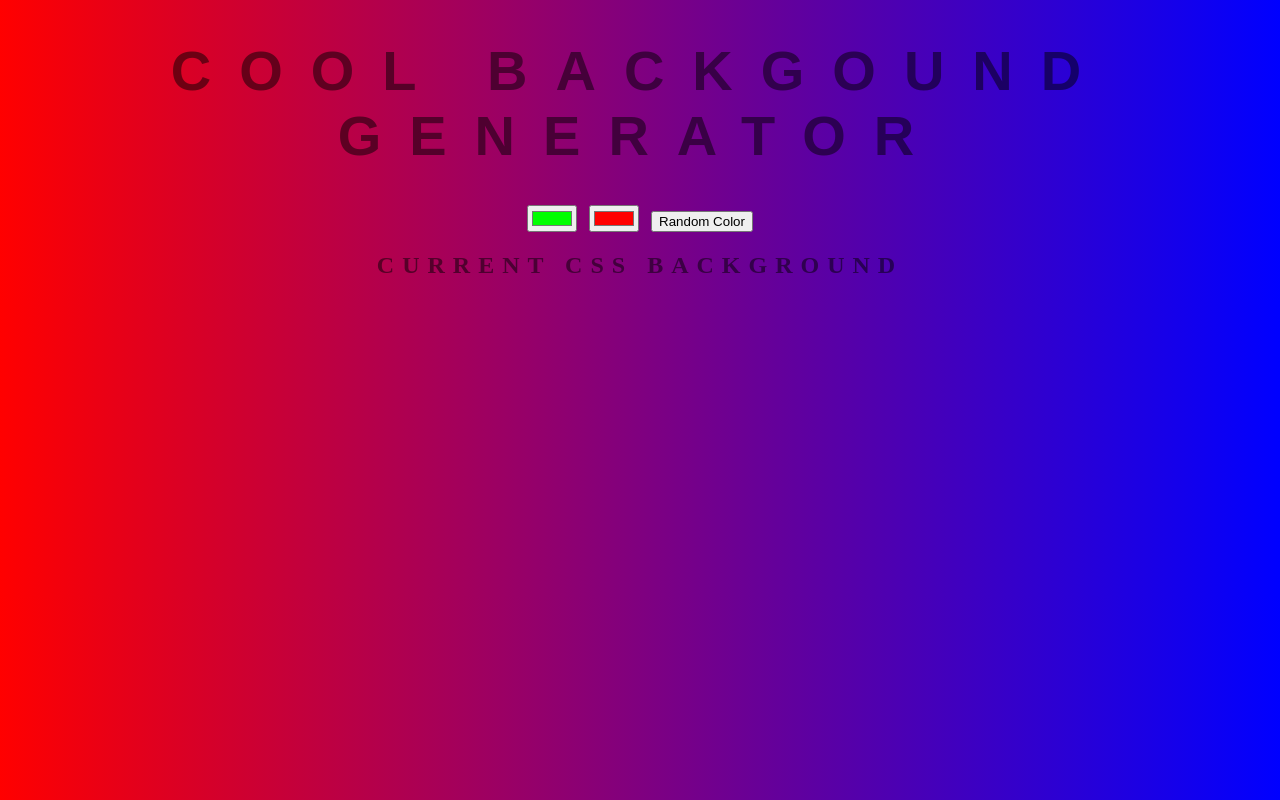
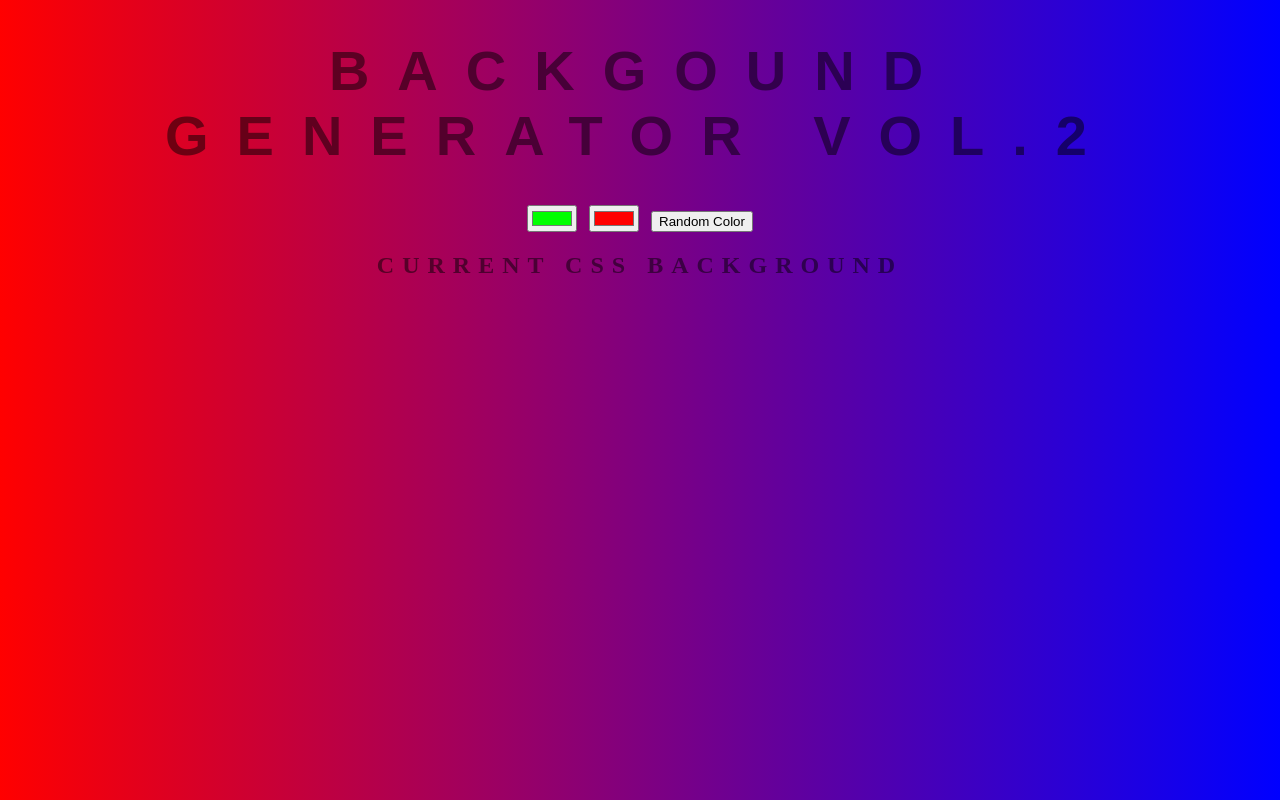
Before and after one commit to StevenB211/backgroungGenerator, a plain HTML site: page index.html in a window 1280 px wide. Drawn offline with Linux system fonts and the light colour scheme.

Commit message:
new title

```diff
--- a/index.html
+++ b/index.html
@@ -5,7 +5,7 @@
 	<link rel="stylesheet" type="text/css" href="style.css">
 </head>
 <body id="gradient">
-	<h1>COOL Backgound Generator</h1>
+	<h1>Backgound Generator Vol.2</h1>
 	<input class="color1" type="color" name="color1" value="#00FF00">
 	<input class="color2" type="color" name="color2" value="#FF0000">
 	<input id="random" type="button" name="random" value="Random Color">
```
